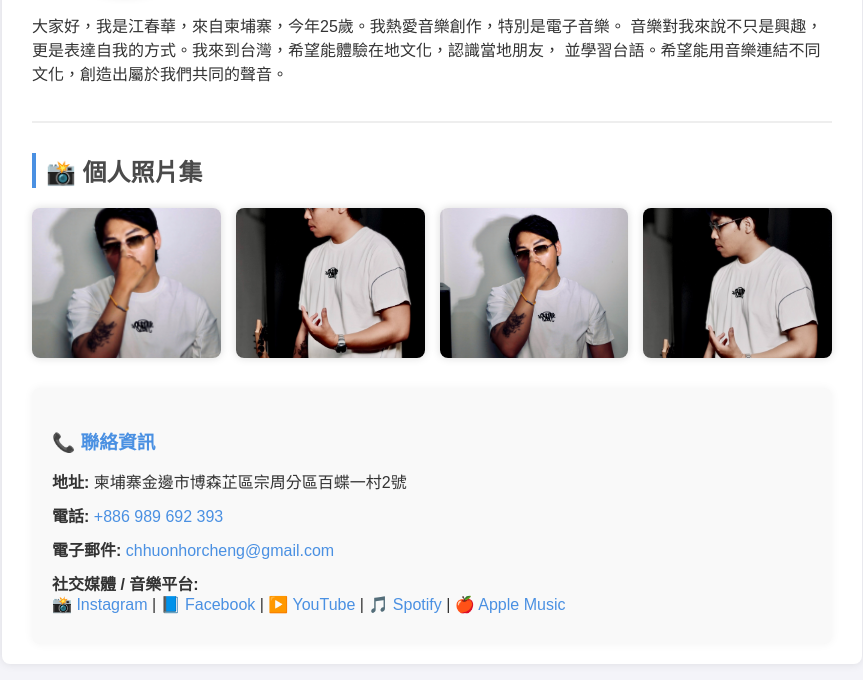
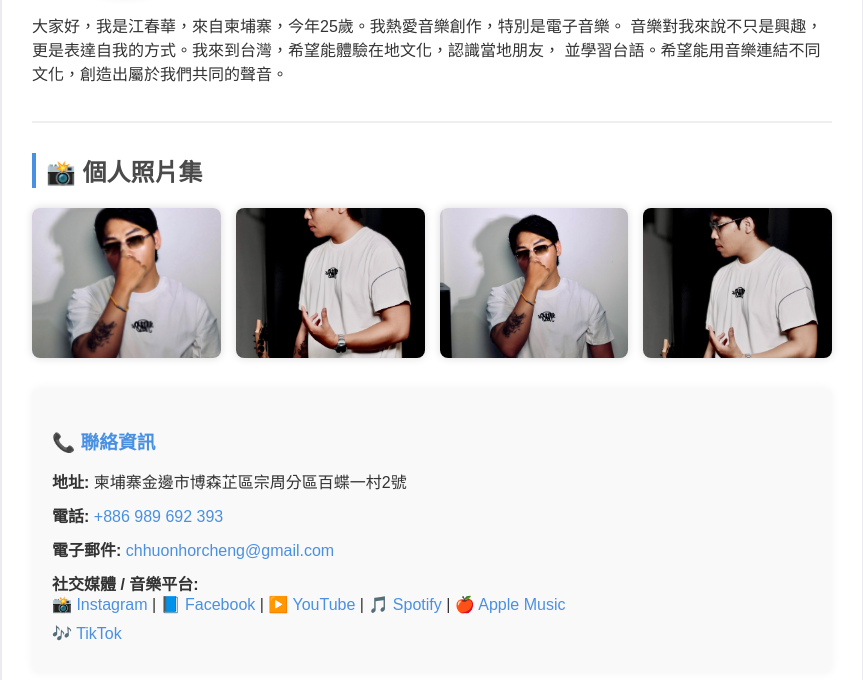
Before and after one commit to Tshun-Hua/LeemingFirstCode, a plain HTML site: page index.html in a window 1280 px wide. Shown: the part 326-1006 px from the top of the page, without its empty margins (208-1071 px from the left). Drawn offline with Linux system fonts and the light colour scheme.

Commit message:
Update index.html

```diff
--- a/index.html
+++ b/index.html
@@ -145,7 +145,7 @@
   <a href="https://open.spotify.com/artist/1eLTmGpifsiX7NKhdbv86m" target="_blank" rel="noopener">🎵 Spotify</a> |
   <a href="https://music.apple.com/us/artist/chunhua-conc3tto-ឈ-នហ-រ/1805477091" target="_blank" rel="noopener">🍎 Apple Music</a>
 </p>
-
+  <a href="https://www.tiktok.com/@chunhuage" target="_blank" rel="noopener">🎶 TikTok</a></p>
   </div>
 </body>
 </html>
```
